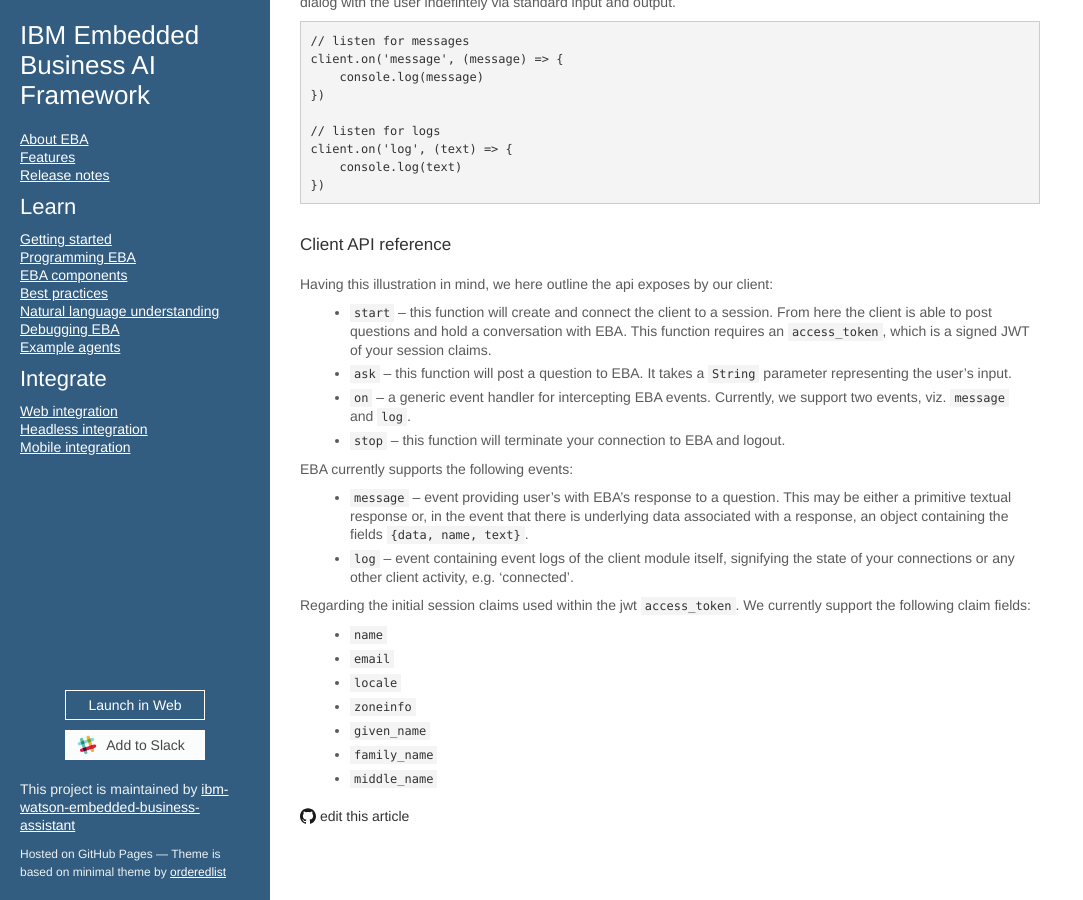
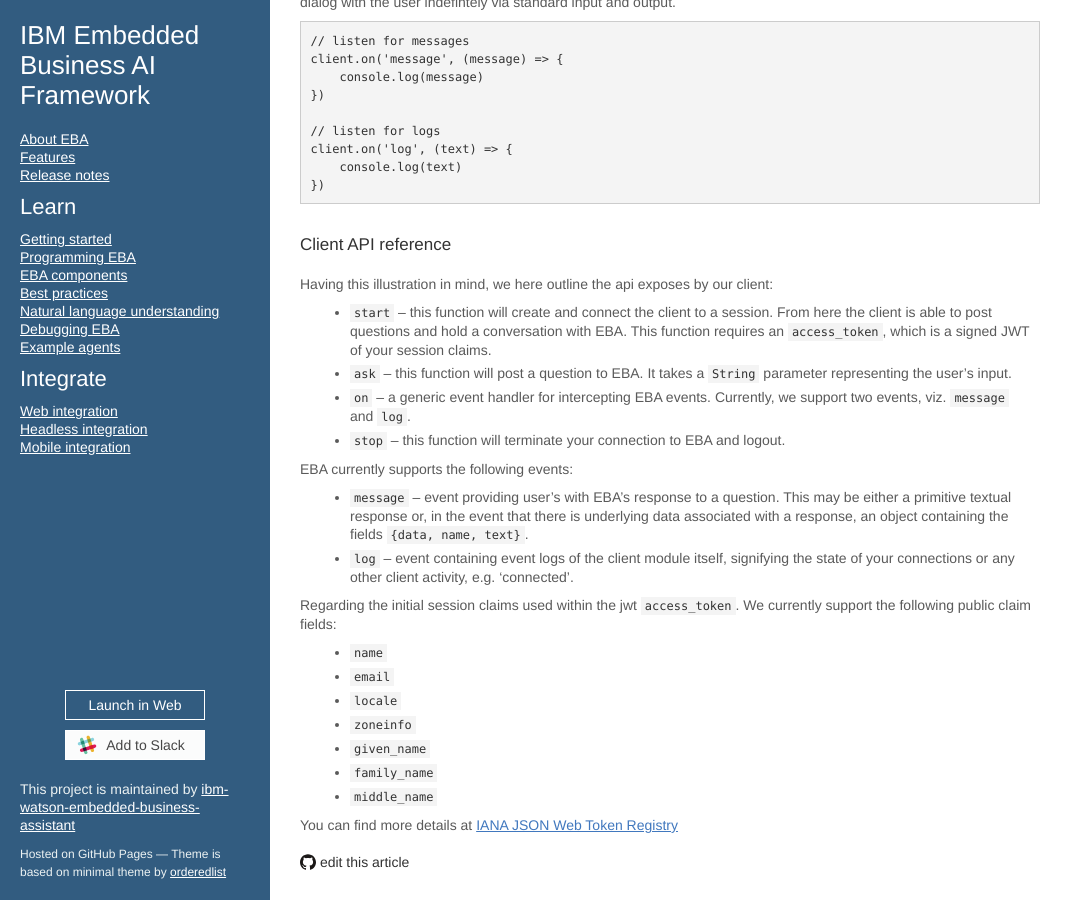
Before and after one commit to ibm-watson-embedded-business-assistant/eba-example-agents, a Jekyll site: the page built from docs/integration/Headless.md, in a window 1280 px wide and 900 px high, scrolled down 1279 px. Shown: the whole window, without its empty margins (0-1083 px from the left). Built offline with Jekyll 4.4.1, drawn with Linux system fonts in a browser that asks for light colours; our own code applies the rules of GitHub Pages for plain Markdown files.

Commit message:
Update Headless.md

````diff
--- a/docs/integration/Headless.md
+++ b/docs/integration/Headless.md
@@ -37,7 +37,7 @@
 
 ```
 
-Here we have established some initial settings and claims, where we have supplied the values taken from Lab Settings. Note that `key` here refers to the file path containing your private key. Following this, we use npm's `jsonwebtoken` module to sign our key appropriately. Once we have our access_token, we pass it into our start function to . See more information on [JSON web tokens](https://www.iana.org/assignments/jwt/jwt.xhtml)
+Here we have established some initial settings and claims, where we have supplied the values taken from Lab Settings. Note that `key` here refers to the file path containing your private key. Following this, we use npm's `jsonwebtoken` module to sign our key appropriately. Once we have our access_token, we pass it into our start function to . See more information on [JSON web tokens](https://jwt.io/introduction/)
 
 When the promise above resolves, i.e. when the websocket connection is opened, we execute a function called `interact`.
 
@@ -80,7 +80,7 @@
 
 - `log` -- event containing event logs of the client module itself, signifying the state of your connections or any other client activity, e.g. 'connected'.
 
-Regarding the initial session claims used within the jwt `access_token`. We currently support the following claim fields:
+Regarding the initial session claims used within the jwt `access_token`. We currently support the following public claim fields:
 
 - `name`
 - `email`
@@ -89,3 +89,5 @@
 - `given_name`
 - `family_name`
 - `middle_name`
+
+You can find more details at [IANA JSON Web Token Registry](https://www.iana.org/assignments/jwt/jwt.xhtml)
````
